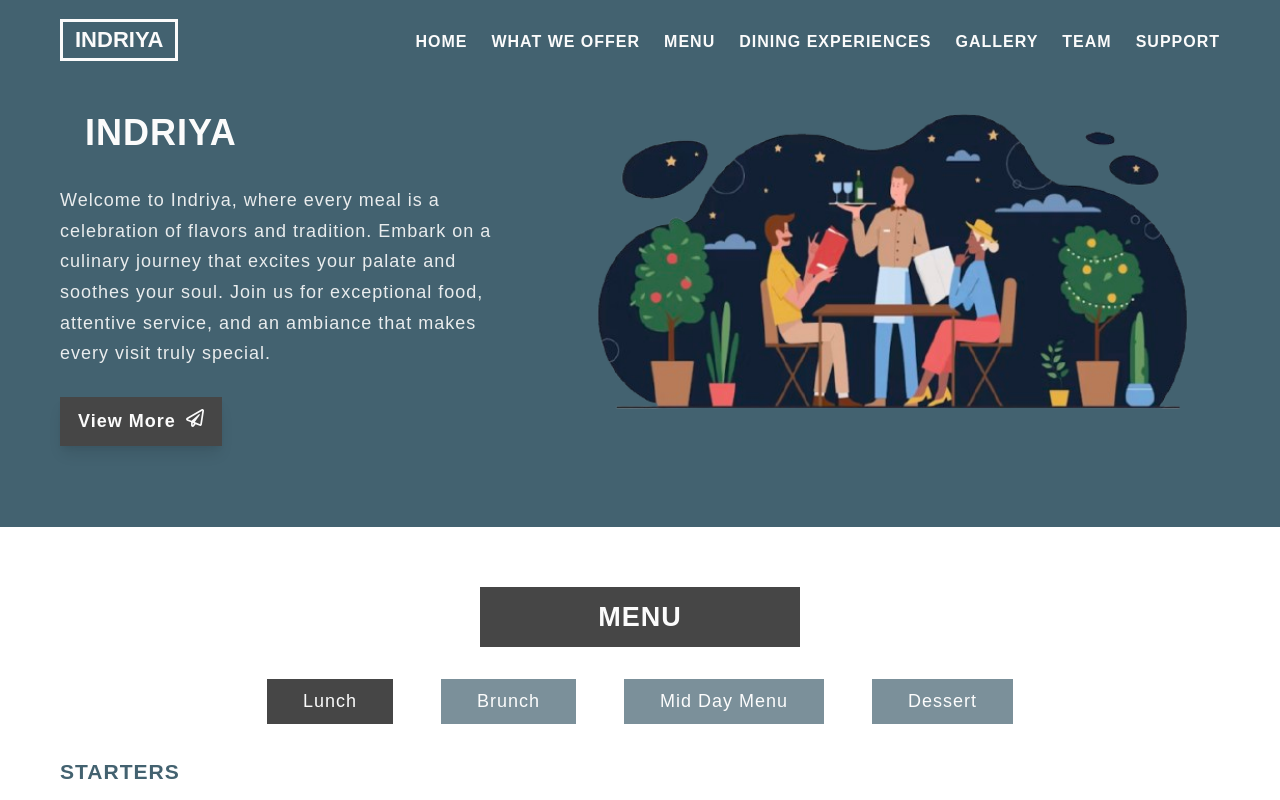
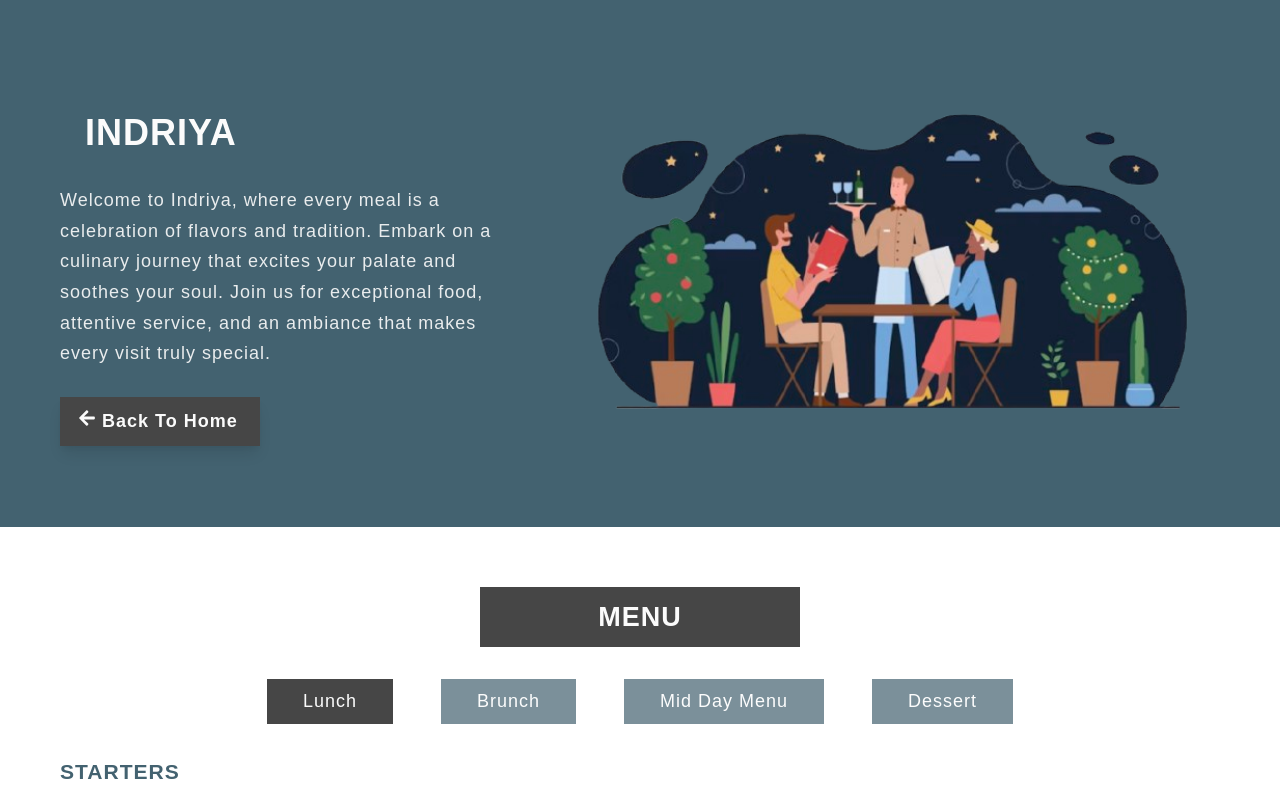
Before and after one commit to Yashasvi-Y/Restaurant-Project, a React (Create React App) app: page /menu in a window 1280 px wide. Shown: the top 800 px of the page. Built offline with nearby package versions, Linux system fonts and the light colour scheme; the HTML template or start-up script is replaced by a standard one.

Commit message:
new updates

```diff
--- a/public/index.html
+++ b/public/index.html
@@ -2,42 +2,17 @@
 <html lang="en">
   <head>
     <meta charset="utf-8" />
+    <link rel="icon" type="image/png" href="%PUBLIC_URL%/Indriya-logo.png" />
     <link rel="icon" href="%PUBLIC_URL%/favicon.ico" />
     <meta name="viewport" content="width=device-width, initial-scale=1" />
     <meta name="theme-color" content="#000000" />
-    <meta
-      name="description"
-      content="Web site created using create-react-app"
-    />
+    <meta name="description" content="INDRIYA web application" />
     <link rel="apple-touch-icon" href="%PUBLIC_URL%/logo192.png" />
-    <!--
-      manifest.json provides metadata used when your web app is installed on a
-      user's mobile device or desktop. See https://developers.google.com/web/fundamentals/web-app-manifest/
-    -->
     <link rel="manifest" href="%PUBLIC_URL%/manifest.json" />
-    <!--
-      Notice the use of %PUBLIC_URL% in the tags above.
-      It will be replaced with the URL of the `public` folder during the build.
-      Only files inside the `public` folder can be referenced from the HTML.
-
-      Unlike "/favicon.ico" or "favicon.ico", "%PUBLIC_URL%/favicon.ico" will
-      work correctly both with client-side routing and a non-root public URL.
-      Learn how to configure a non-root public URL by running `npm run build`.
-    -->
-    <title>React App</title>
+    <title>INDRIYA</title>
   </head>
   <body>
     <noscript>You need to enable JavaScript to run this app.</noscript>
     <div id="root"></div>
-    <!--
-      This HTML file is a template.
-      If you open it directly in the browser, you will see an empty page.
-
-      You can add webfonts, meta tags, or analytics to this file.
-      The build step will place the bundled scripts into the <body> tag.
-
-      To begin the development, run `npm start` or `yarn start`.
-      To create a production bundle, use `npm run build` or `yarn build`.
-    -->
   </body>
 </html>
--- a/src/components/DiningExperience/DiningExperience.jsx
+++ b/src/components/DiningExperience/DiningExperience.jsx
@@ -23,18 +23,15 @@ const DiningExperience = () =>{
                                             })
                                         }
                                     </ul>
-                                    <div className="dining-experience-item-price">
-                                        <span>₹{experience.price}</span> /meal
-                                    </div>
-                                    <a href="#" className="btn btn-accent">try now</a>
+                                    <a href="#" className="btn btn-accent">try today</a>
                                 </div>
-                            )
+                            );
                         })
                     }
                 </div>
             </div>
         </section>
-    )
-}
+    );
+};
 
 export default DiningExperience;
--- a/src/components/Footer/Footer.jsx
+++ b/src/components/Footer/Footer.jsx
@@ -1,6 +1,5 @@
 import data from '../../constants/data';
 import './Footer.css'
-import { FaFacebookF, FaTwitter, FaInstagram, FaGoogle } from 'react-icons/fa';
 
 const Footer = () => (
   <footer className="footer">
--- a/src/components/Header/Header.jsx
+++ b/src/components/Header/Header.jsx
@@ -1,28 +1,44 @@
-import React from "react";
+import { useLocation, Link } from 'react-router-dom';
+import { FaRegPaperPlane } from 'react-icons/fa';
+import { FaArrowLeft } from 'react-icons/fa';
+import Navbar from '../Navbar/Navbar';
 import images from '../../constants/images';
-import "./Header.css";
-import { FaRegPaperPlane } from "react-icons/fa";
-import Navbar from '../Navbar/Navbar';
+import './Header.css';
 
 const Header = () => {
-    return(
+  const location = useLocation();
+  const isMenuPage = location.pathname === '/menu';
+
+  return (
     <header className="header flex" id="header">
-            <Navbar/>
+      {!isMenuPage && <Navbar />}
+
       <div className="container">
         <div className="header-content grid text-center py-6 text-white">
           <div className="header-content-left" data-aos="fade-right">
             <h1 className="text-upper header-title">Indriya</h1>
-                        <p className="text">Welcome to Indriya, where every meal is a celebration of flavors and tradition. Embark on a culinary journey that excites your palate and soothes your soul. Join us for exceptional food, attentive service, and an ambiance that makes every visit truly special.</p>
-                        <a href="#" className="btn btn-dark">
-                            <span>view more</span> <FaRegPaperPlane />
+            <p className="text">
+              Welcome to Indriya, where every meal is a celebration of flavors and tradition. Embark on a culinary journey that excites your palate and soothes your soul. Join us for exceptional food, attentive service, and an ambiance that makes every visit truly special.
+            </p>
+
+            {isMenuPage ? (
+              <Link to="/" className="btn btn-dark">
+                <FaArrowLeft /> <span>Back to Home</span>
+              </Link>
+            ) : (
+              <a href="#what-we-offer" className="btn btn-dark">
+                <span>Explore</span> <FaRegPaperPlane />
               </a>
+            )}
           </div>
+
           <div className="header-content-right" data-aos="fade-left">
-                        <img src={images.header_image} alt="header image Restaurant" />
+            <img src={images.header_image} alt="Restaurant" />
           </div>
         </div>
       </div>
     </header>
-    )
-}
+  );
+};
+
 export default Header;
--- a/src/components/Navbar/Navbar.jsx
+++ b/src/components/Navbar/Navbar.jsx
@@ -1,40 +1,18 @@
 import { useState } from "react";
-import"./Navbar.css";
-import {FaBars, FaTimes} from "react-icons/fa";
-import { Link } from 'react-router-dom';
-import { useLocation } from 'react-router-dom';
+import "./Navbar.css";
+import { FaBars, FaTimes } from "react-icons/fa";
 
 
 const Navbar = () => {
-    const [click, setClick] = useState(false);
+    const [ click, setClick ] = useState(false);
     const handleClick = () => setClick(!click);
     const close = () => setClick(false);
-
-        const location = useLocation();
-
-    // Handles "home" click
-    const handleHomeClick = (e) => {
-        if (location.pathname === "/") {
-            // Already on homepage: scroll to header (or top)
-            e.preventDefault();
-            setClick(false); // close mobile menu if open
-            const header = document.getElementById("header");
-            if (header) {
-                header.scrollIntoView({ behavior: "smooth" });
-            } else {
-                window.scrollTo({ top: 0, behavior: "smooth" });
-            }
-        } else {
-            // Navigating to homepage, close menu
-            setClick(false);
-        }
-    };
 
     return(
         <nav className="navbar">
             <div className="container flex navbar-content">
                 <div className="brand-and-toggler flex">
-                    <Link to="/" className="navbar-brand text-upper fw-7 fs-22 flex"><span className="text-white">INDRIYA</span></Link>
+                    <a href="#header" className="navbar-brand text-upper fw-7 fs-22 flex"><span className="text-white">INDRIYA</span></a>
                     <button type="button" className="navbar-show-btn text-white" onClick={() => handleClick()}>
                         <FaBars size={26}/>
                     </button>
@@ -43,7 +21,7 @@ const Navbar = () => {
                     <button type="button" className="navbar-hide-btn text-white" onClick={() => close()}><FaTimes size={32}/></button>
                     <ul className="navbar-nav text-upper text-white fw-6 ls-1 fs-20 text-center">
                         <li className="nav-item">
-                            <Link to="/" className="nav-link" onClick={handleHomeClick}>home</Link>
+                            <a href="#header" className="nav-link">home</a>
                         </li>
                         <li className="nav-item">
                             <a href="#what-we-offer" className="nav-link">what we offer</a>
@@ -69,6 +47,6 @@ const Navbar = () => {
             </div>
         </nav>
     )
-}
+};
 
 export default Navbar;
--- a/src/components/Support/Support.jsx
+++ b/src/components/Support/Support.jsx
@@ -1,4 +1,3 @@
-import data from "../../constants/data";
 import images from "../../constants/images";
 import "./Support.css";
 
--- a/src/components/WhatWeOffer/WhatWeOffer.jsx
+++ b/src/components/WhatWeOffer/WhatWeOffer.jsx
@@ -1,4 +1,3 @@
-import images from "../../constants/images";
 import data from "../../constants/data";
 import "./WhatWeOffer.css";
 
--- a/src/constants/images.js
+++ b/src/constants/images.js
@@ -50,6 +50,8 @@ import cafe from "../assets/images/Cafe.png";
 import takeaway from "../assets/images/takeaway.png";
 import orderOnline from "../assets/images/orderOnline.png";
 
-export default{
+const images =
+{
     header_image,chef,chef1,chef1a,chef2,chef2a,chef3,chef3a,chef4,chef4a,takeOrder,takeOrder_a,takeOrder2,takeOrder2a,drink1,drink2,drink3,drink4,drink5,drink6,drink7,drink8,people1,people2,people3,people4,food1,food2,food3,food4,food5,food6,food7,team1,team1a,team2,team2a,team3,team4,team4a,team5,team6,team6a,team7,team8,meals,meals2,dine,cafe,takeaway,orderOnline
 }
+export default images;
--- a/src/index.css
+++ b/src/index.css
@@ -25,6 +25,7 @@ html{
   width: 100%;
   max-width: 100vw;
   overflow-x: hidden;
+  scroll-padding-top: 80px;
 }
 
 body{
--- a/src/pages/MenuPage.css
+++ b/src/pages/MenuPage.css
@@ -1,4 +1,3 @@
-/* Tabs */
 .menu-tabs {
   display: flex;
   justify-content: center;
```
Also changed, not shown: src/constants/data.js (+37 -39 lines), public/Indriya-logo.png (added). Lines whose indentation alone changed are shown as unchanged.
